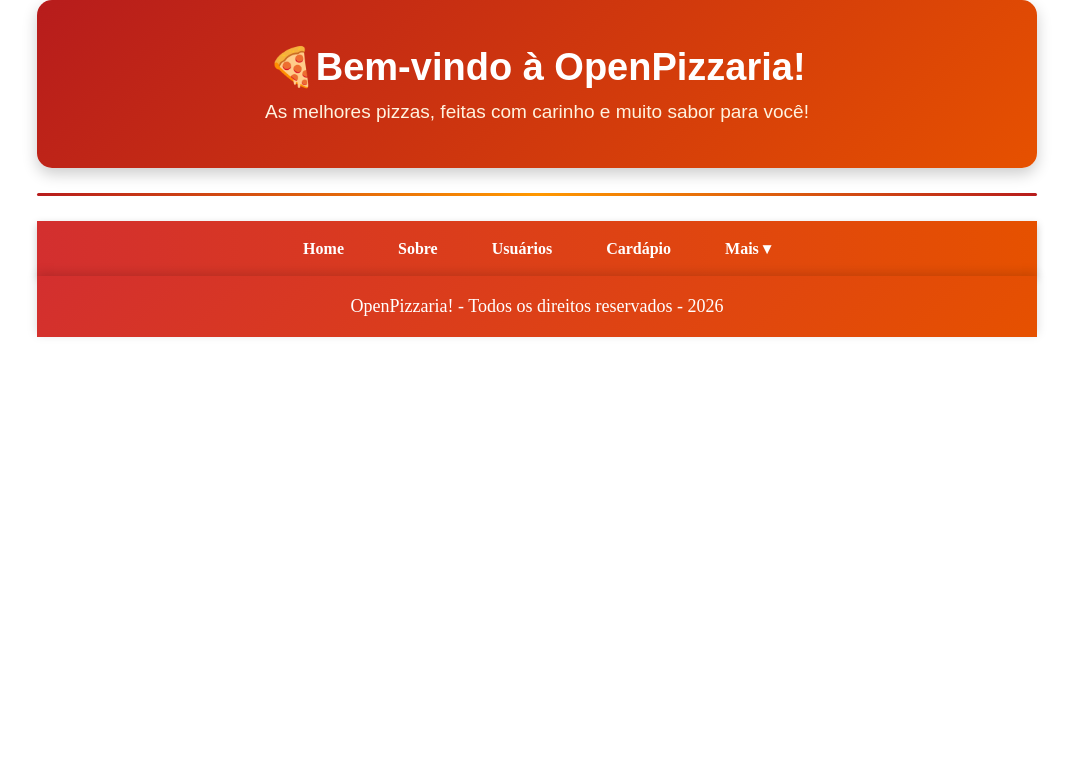
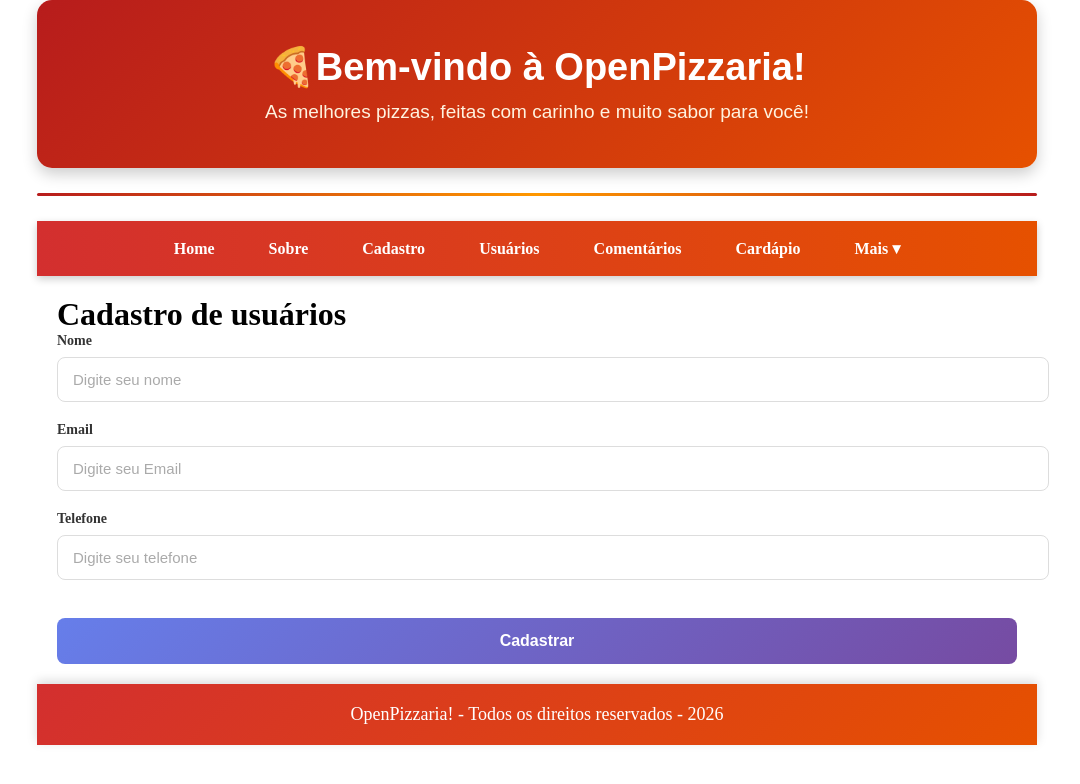
Before and after one commit to giovannirp/domando-gpt, a React (Vite) app in the folder open-pizzaria/: page /cadastro in a window 1280 px wide. Shown: the top 784 px of the page, without its empty margins (103-1183 px from the left). Built offline with nearby package versions, Linux system fonts and the light colour scheme.

Commit message:
feat: add

```diff
--- a/open-pizzaria/db.json
+++ b/open-pizzaria/db.json
@@ -4,22 +4,24 @@
     { "id": "2", "title": "another title", "views": 200 }
   ],
   "comments": [
-    { "id": "1", "text": "a comment about post 1", "postId": "1" },
-    { "id": "2", "text": "another comment about post 1", "postId": "1" }
+    { "text": "a comment about post 1", "postId": "1" },
+    { "text": "another comment about post 1", "postId": "1" }
   ],
   "profile": {
     "name": "typicode"
   },
   "users": [
-    { "id": "1", "nome": "João Silva", "email": "joao@email.com", "telefone": "11999990001" },
-    { "id": "2", "nome": "Maria Santos", "email": "maria@email.com", "telefone": "11999990002" },
-    { "id": "3", "nome": "Pedro Oliveira", "email": "pedro@email.com", "telefone": "11999990003" },
-    { "id": "4", "nome": "Ana Souza", "email": "ana@email.com", "telefone": "11999990004" },
-    { "id": "5", "nome": "Carlos Pereira", "email": "carlos@email.com", "telefone": "11999990005" },
-    { "id": "6", "nome": "Juliana Costa", "email": "juliana@email.com", "telefone": "11999990006" },
-    { "id": "7", "nome": "Lucas Almeida", "email": "lucas@email.com", "telefone": "11999990007" },
-    { "id": "8", "nome": "Fernanda Lima", "email": "fernanda@email.com", "telefone": "11999990008" },
-    { "id": "9", "nome": "Rafael Martins", "email": "rafael@email.com", "telefone": "11999990009" },
-    { "id": "10", "nome": "Camila Rodrigues", "email": "camila@email.com", "telefone": "11999990010" }
+    { "nome": "João Silva", "email": "joao@email.com", "telefone": "11999990001" },
+    { "nome": "Maria Santos", "email": "maria@email.com", "telefone": "11999990002" },
+    { "nome": "Pedro Oliveira", "email": "pedro@email.com", "telefone": "11999990003" },
+    { "nome": "Ana Souza", "email": "ana@email.com", "telefone": "11999990004" },
+    { "nome": "Carlos Pereira", "email": "carlos@email.com", "telefone": "11999990005" },
+    { "nome": "Juliana Costa", "email": "juliana@email.com", "telefone": "11999990006" },
+    { "nome": "Lucas Almeida", "email": "lucas@email.com", "telefone": "11999990007" },
+    { "nome": "Fernanda Lima", "email": "fernanda@email.com", "telefone": "11999990008" },
+    { "nome": "Rafael Martins", "email": "rafael@email.com", "telefone": "11999990009" },
+    { "nome": "Camila Rodrigues", "email": "camila@email.com", "telefone": "11999990010" },
+    { "nome": "Jhonatan", "email": "jhonatan@email.com", "telefone": "7878787878" }
+
   ]
 }
--- a/open-pizzaria/src/Components/Menu/index.jsx
+++ b/open-pizzaria/src/Components/Menu/index.jsx
@@ -13,7 +13,13 @@ const Menu = () => {
                     <Link to="/sobre">Sobre</Link>
                 </li>
                 <li>
+                    <Link to="/cadastro">Cadastro</Link>
+                </li>
+                <li>
                     <Link to="/users">Usuários</Link>
+                </li>
+                <li>
+                    <Link to="/comentario">Comentários</Link>
                 </li>
                 <li><a href="#">Cardápio</a></li>
 
--- /dev/null
+++ b/open-pizzaria/src/Pages/Cadastro/Cadastro.css
@@ -0,0 +1,82 @@
+.containerCadastro {
+  justify-content: center;
+  align-items: center;
+  padding: 20px;
+}
+
+.cadastro-card {
+  width: 100%;
+  max-width: 450px;
+  background-color: #ffffff;
+  padding: 40px;
+  border-radius: 16px;
+  box-shadow: 0 15px 40px rgba(0, 0, 0, 0.2);
+}
+
+.cadastro-card h1 {
+  color: #222;
+  text-align: center;
+  margin-bottom: 8px;
+  font-size: 28px;
+}
+
+.subtitle {
+  text-align: center;
+  color: #777;
+  font-size: 14px;
+  margin-bottom: 30px;
+}
+
+.form-control {
+  display: flex;
+  flex-direction: column;
+  margin-bottom: 20px;
+}
+
+.form-control label {
+  color: #333;
+  font-weight: 600;
+  margin-bottom: 8px;
+  font-size: 14px;
+}
+
+.form-control input {
+  width: 100%;
+  padding: 13px 15px;
+  border: 1px solid #ddd;
+  border-radius: 8px;
+  outline: none;
+  font-size: 15px;
+  transition: 0.3s;
+}
+
+.form-control input::placeholder {
+  color: #aaa;
+}
+
+.form-control input:focus {
+  border-color: #667eea;
+  box-shadow: 0 0 0 3px rgba(102, 126, 234, 0.15);
+}
+
+.containerCadastro button {
+  width: 100%;
+  padding: 14px;
+  border: none;
+  border-radius: 8px;
+  background: linear-gradient(135deg, #667eea, #764ba2);
+  color: white;
+  font-size: 16px;
+  font-weight: 600;
+  cursor: pointer;
+  transition: 0.3s;
+}
+
+.containerCadastro button:hover {
+  transform: translateY(-2px);
+  box-shadow: 0 8px 20px rgba(102, 126, 234, 0.35);
+}
+
+.containerCadastro button:active {
+  transform: translateY(0);
+}
--- /dev/null
+++ b/open-pizzaria/src/Pages/Cadastro/index.jsx
@@ -0,0 +1,51 @@
+import React, { useState } from 'react'
+import "./Cadastro.css"
+
+export default function index() {
+    // Estado para armazenar os dados do formulario
+    const [formData, setFormData] = useState({
+        nome: "",
+        email: "",
+        telefone: ""
+    })
+
+  return (
+    <main className="containerCadastro">
+        <h1>Cadastro de usuários</h1>
+        <form>
+            <article className="form-control">
+                <label htmlFor="nome">Nome</label>
+                <input
+                    type="text"
+                    name="nome"
+                    placeholder="Digite seu nome"
+                    value={formData.nome}
+                />
+            </article>
+
+            <article className="form-control">
+                <label htmlFor="email">Email</label>
+                <input
+                    type="email"
+                    name="email"
+                    placeholder="Digite seu Email"
+                    value={formData.email}
+                />
+            </article>
+
+
+            <article className="form-control">
+                <label htmlFor="telefone">Telefone</label>
+                <input
+                    type="tel"
+                    name="telefone"
+                    placeholder="Digite seu telefone"
+                    value={formData.telefone}
+                />
+            </article>
+            <br />
+            <button>Cadastrar</button>
+        </form>
+    </main>
+  )
+}
--- /dev/null
+++ b/open-pizzaria/src/Pages/Comentario/index.jsx
@@ -0,0 +1,7 @@
+import React from 'react'
+
+export default function index() {
+  return (
+    <div>comentario</div>
+  )
+}
--- /dev/null
+++ b/open-pizzaria/src/Pages/NotFound/index.jsx
@@ -0,0 +1,23 @@
+import React from 'react'
+import "./style.css"
+
+export default function index() {
+    return (
+        <main className="error-page">
+            <div className="error-content">
+                <span className="error-code">404</span>
+
+                <h1>Página não encontrada</h1>
+
+                <p>
+                    Ops! A página que você está procurando não existe
+                    ou foi removida.
+                </p>
+
+                <a href="/" className="back-button">
+                    Voltar para o início
+                </a>
+            </div>
+        </main>
+    )
+}
--- /dev/null
+++ b/open-pizzaria/src/Pages/NotFound/style.css
@@ -0,0 +1,62 @@
+.error-page {
+  display: flex;
+  align-items: center;
+  justify-content: center;
+  padding: 20px;
+  text-align: center;
+}
+
+.error-content {
+  max-width: 600px;
+}
+
+.error-code {
+  display: block;
+  font-size: 150px;
+  font-weight: 900;
+  line-height: 1;
+  color: #38bdf8;
+  text-shadow: 0 0 40px rgba(56, 189, 248, 0.3);
+}
+
+.error-content h1 {
+  margin-top: 20px;
+  font-size: 36px;
+}
+
+.error-content p {
+  margin: 15px 0 30px;
+  font-size: 18px;
+  line-height: 1.6;
+  color: #94a3b8;
+}
+
+.back-button {
+  display: inline-block;
+  padding: 14px 24px;
+  border-radius: 8px;
+  background: #38bdf8;
+  color: #0f172a;
+  text-decoration: none;
+  font-weight: bold;
+  transition: 0.3s;
+}
+
+.back-button:hover {
+  background: #7dd3fc;
+  transform: translateY(-2px);
+}
+
+@media (max-width: 600px) {
+  .error-code {
+    font-size: 100px;
+  }
+
+  h1 {
+    font-size: 28px;
+  }
+
+  p {
+    font-size: 16px;
+  }
+}
--- a/open-pizzaria/src/Pages/Users/index.jsx
+++ b/open-pizzaria/src/Pages/Users/index.jsx
@@ -8,18 +8,28 @@ export default function index() {
 
   // Hook useEffect para lidar com efeitos colaterais no componente
   useEffect(() => {
-    console.log("Oláaaaa");
+    fetch("http://localhost:3000/users")
+        .then((response) => response.json())
+        .then((data) => setUsuarios(data))
+        .catch((error) => console.error("Error na API", error))
   }, [])
+
+  console.log(usuarios)
 
   return (
     <main className="containerUsers">
         <h1>Lista de Usuários</h1>
         <Link to="/">Voltar para HOME</Link>
+
         <section className="contentUsers">
-            <article>
-                <strong>Nome: Kaio</strong>
-                <strong>Telefone: 119729-68761</strong>
-            </article>
+            {usuarios.map((user) => (
+                <article key={user.id}>
+                    <strong>Nome: {user.nome}</strong>
+                    <strong>Email: {user.email}</strong>
+                    <strong>Telefone: {user.telefone}</strong>
+                </article>
+            ))}
+
         </section>
     </main>
   )
--- a/open-pizzaria/src/Router.jsx
+++ b/open-pizzaria/src/Router.jsx
@@ -2,7 +2,10 @@ import React from 'react'
 import Home from './Pages/Home'
 import Sobre from './Pages/Sobre'
 import Users from './Pages/Users'
+import Cadastro from './Pages/Cadastro'
+import Comentario from './Pages/Comentario'
 import Menu from './Components/Menu'
+import NotFound from './Pages/NotFound'
 import { BrowserRouter, Route, Routes } from 'react-router-dom'
 
 export default function Router() {
@@ -13,6 +16,8 @@ export default function Router() {
             <Route path="/" element={<Home />}  />
             <Route path="/sobre" element={<Sobre />} />
             <Route path="/users" element={<Users />} />
+            <Route path="/cadastro" element={<Cadastro />} />
+            <Route path="*" element={<NotFound />} />
         </Routes>
     </BrowserRouter>
   )
```
